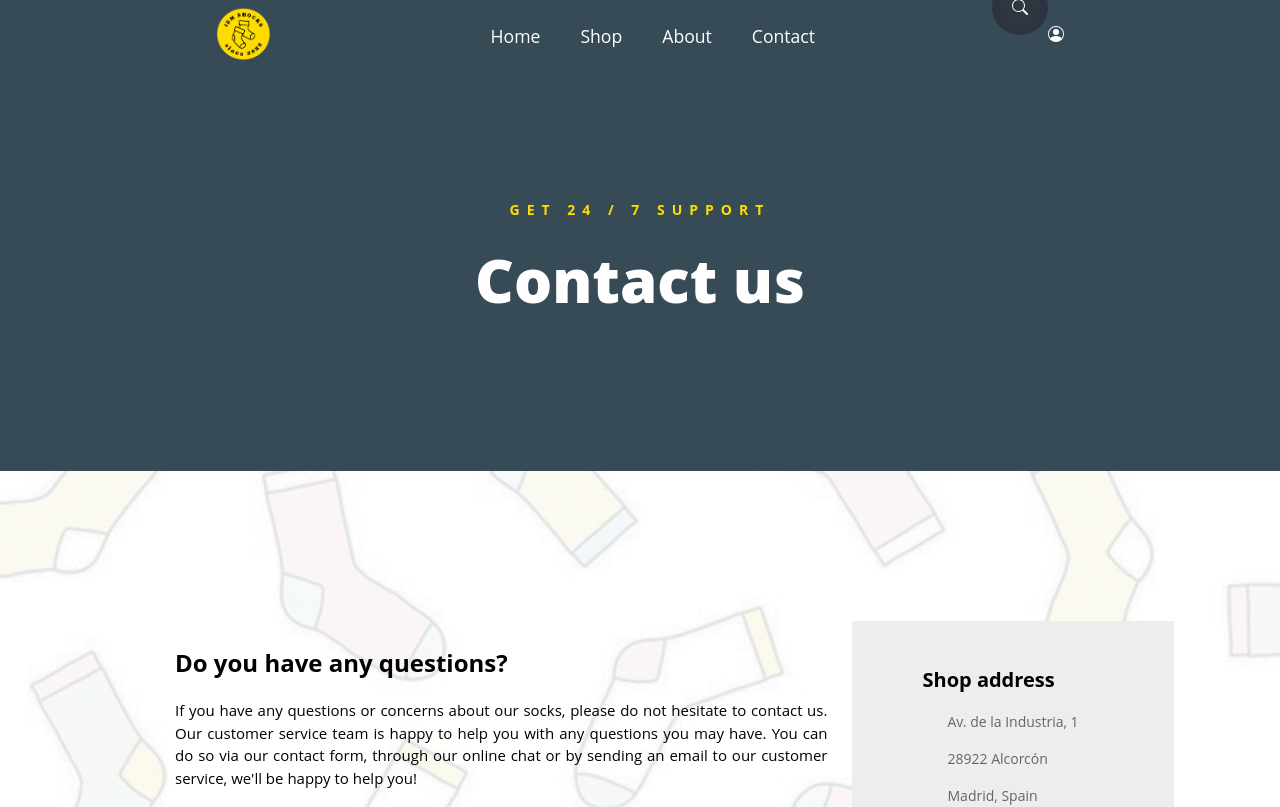
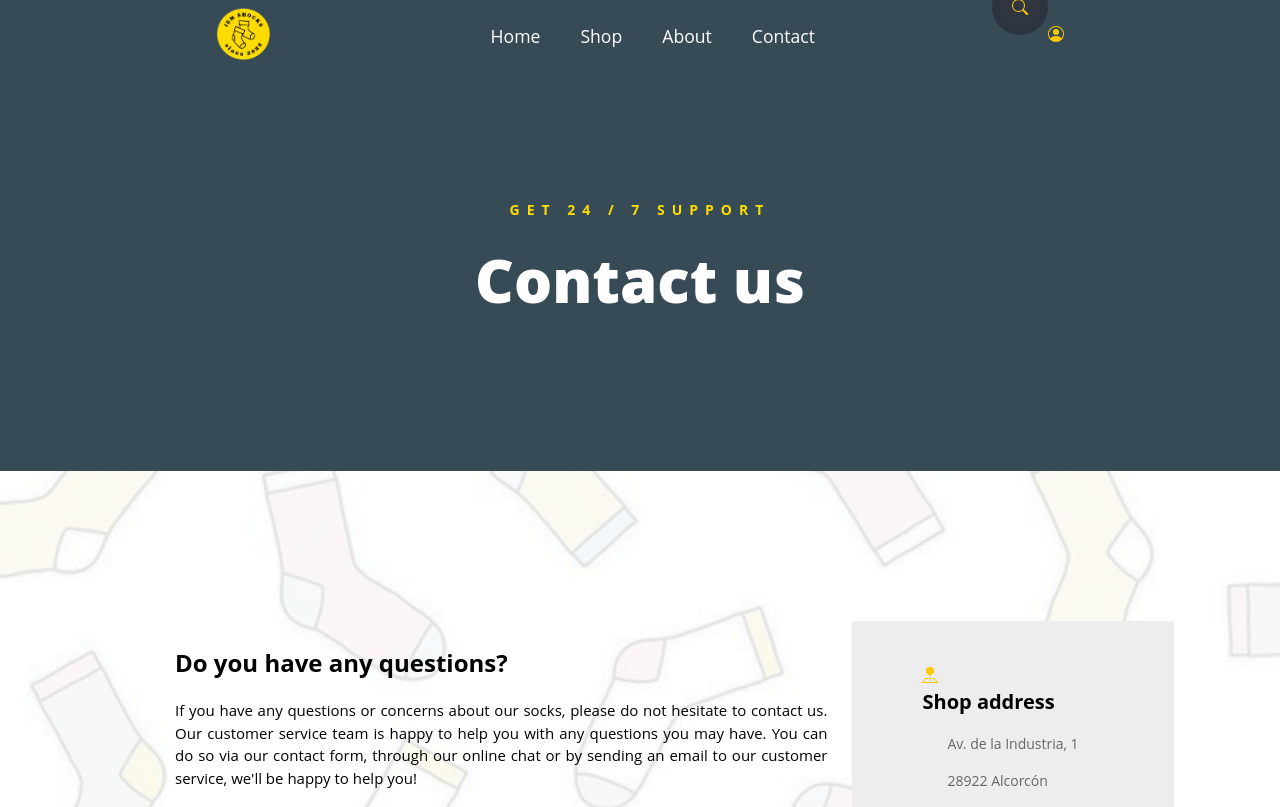
Before and after one commit to Yorrryiii/JEM_Shocks, a React (Create React App) app in the folder jem_shocks/: page /JEM_SHOCKS/contact in a window 1280 px wide. Shown: the top 807 px of the page. Built offline with nearby package versions, Linux system fonts and the light colour scheme; a web font is replaced by a local one.

Commit message:
no message

```diff
--- a/jem_shocks/src/components/Contact.jsx
+++ b/jem_shocks/src/components/Contact.jsx
@@ -16,7 +16,7 @@ export class Contact extends Component {
                     {/* div que engloba el formulario */}
                     <div id='FormularioContacto'>
                         <div id='tituloForm'>
-                            <h2 style={{padding: 10}}>Do you have any questions?</h2>
+                            <h2 style={{ padding: 10 }}>Do you have any questions?</h2>
                             <p className='descripcionPregunta'>
                                 If you have any questions or concerns about our socks, please do not hesitate to contact us.
                                 Our customer service team is happy to help you with any questions you may have.
@@ -27,9 +27,9 @@ export class Contact extends Component {
                             <form type='POST'>
                                 <p id='primeraLinea'>
                                     {/* Apartado para introducir el nombre */}
-                                    <input type='text' id='nombre' name='nombre' placeholder='Name' required/>
+                                    <input type='text' id='nombre' name='nombre' placeholder='Name' required />
                                     {/* Apartado para introducir el email */}
-                                    <input type='email' id='email' name='email' placeholder='Email' required/>
+                                    <input type='email' id='email' name='email' placeholder='Email' required />
                                 </p>
                                 <p id='segundaLinea'>
                                     {/* Apartado para introducir el número de telefono */}
@@ -39,7 +39,7 @@ export class Contact extends Component {
                                 </p>
                                 {/* Apartado para introducir el mensaje */}
                                 <p id='terceraLinea'>
-                                    <textarea id='mensaje' name='mensaje' placeholder='Message' cols='30' rows='10' required/>
+                                    <textarea id='mensaje' name='mensaje' placeholder='Message' cols='30' rows='10' required />
                                 </p>
                                 {/* Apartado para enviar el formulario */}
                                 <input type='submit' id='enviar' name='enviar' value='Submit' />
@@ -50,6 +50,10 @@ export class Contact extends Component {
                     <div id='DatosInteres'>
                         <div>
                             <div id='ShopAddress'>
+                                <svg xmlns="http://www.w3.org/2000/svg" width="16" height="16" fill="currentColor" class="bi bi-pin-map-fill" viewBox="0 0 16 16">
+                                    <path fill-rule="evenodd" d="M3.1 11.2a.5.5 0 0 1 .4-.2H6a.5.5 0 0 1 0 1H3.75L1.5 15h13l-2.25-3H10a.5.5 0 0 1 0-1h2.5a.5.5 0 0 1 .4.2l3 4a.5.5 0 0 1-.4.8H.5a.5.5 0 0 1-.4-.8l3-4z" />
+                                    <path fill-rule="evenodd" d="M4 4a4 4 0 1 1 4.5 3.969V13.5a.5.5 0 0 1-1 0V7.97A4 4 0 0 1 4 3.999z" />
+                                </svg>
                                 <h2>Shop address</h2>
                                 <p>Av. de la Industria, 1 </p>
                                 <p>28922 Alcorcón </p>
--- a/jem_shocks/src/components/styles/Contact.css
+++ b/jem_shocks/src/components/styles/Contact.css
@@ -102,3 +102,8 @@ input[type="submit"] {
     margin: 0px 0px 30px;
     padding: 0px 0px 0px 40px;
 }
+
+svg{
+    /* Le cambiamos el color al color #ffc800 */
+    fill: #ffc800;
+}
```
